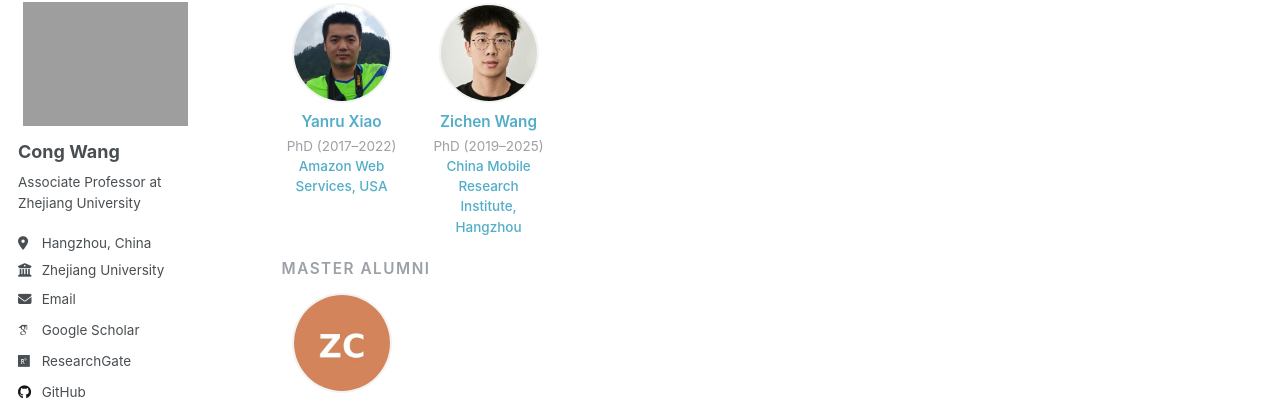
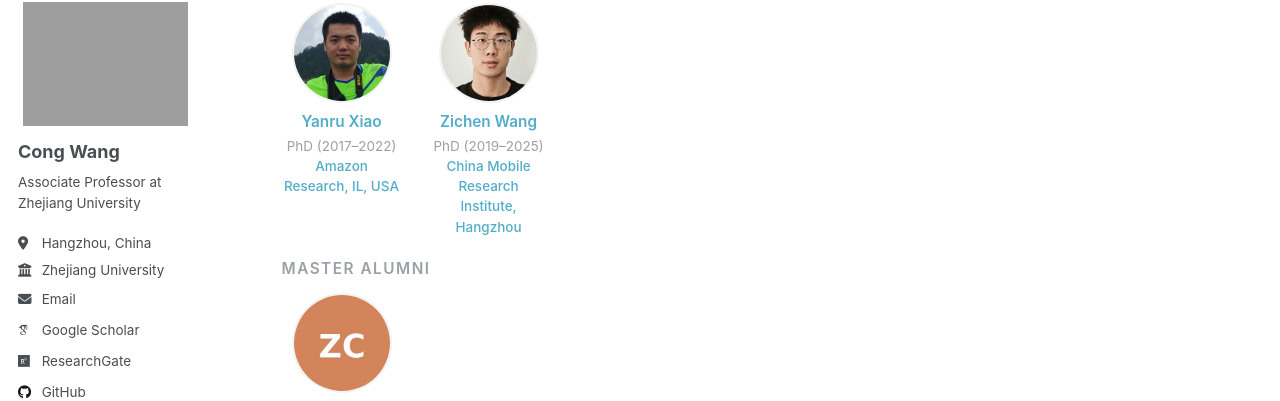
Before and after one commit to cwang-zju/cwang-zju.github.io, a Jekyll site: the page built from _pages/lab.md, in a window 1280 px wide and 900 px high, scrolled down 669 px. Shown: the part 102-503 px from the top of the window. Built offline with Jekyll 4.4.1, drawn with Linux system fonts in a browser that asks for light colours; some web fonts are replaced.

Commit message:
Update alumni

```diff
--- a/_pages/lab.md
+++ b/_pages/lab.md
@@ -172,7 +172,7 @@ author_profile: true
   <div class="member-card">
     <img src="/images/members/yanru-xiao.jpg" alt="Yanru Xiao">
     <div class="member-name"><a href="https://sites.google.com/view/yr-xiao">Yanru Xiao</a></div>
-    <div class="member-role">PhD (2017–2022)<br><a href="https://aws.amazon.com">Amazon Web Services, USA</a></div>
+    <div class="member-role">PhD (2017–2022)<br><a href="https://aws.amazon.com">Amazon Research, IL, USA</a></div>
   </div>
 
   <div class="member-card">
```
